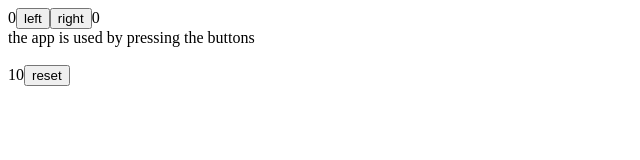
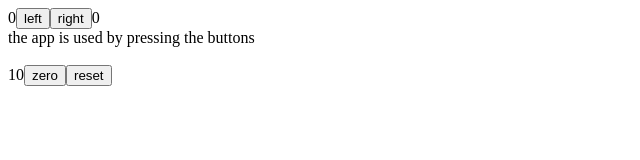
Before and after one commit to dollybuzz/fullstackopen, a React (Vite) app in the folder part1/unicafe/: page / in a window 1280 px wide. Shown: the top 160 px of the page, without its empty margins (0-640 px from the left). Built offline with nearby package versions, Linux system fonts and the light colour scheme.

Commit message:
calling functions that return a function

```diff
--- a/part1/unicafe/src/App.jsx
+++ b/part1/unicafe/src/App.jsx
@@ -32,9 +32,16 @@ const App = () => {
     setRight(right + 1);
   }
 
-  const handleClick = () => {
+  const handleClick = () => { //using event handlers
     console.log("Clicked the button");
     setValue(0);
+  }
+
+  const resetValue = () => { //calling a function that returns a function
+    const reset = () => {
+      setValue(10);
+    }
+    return reset;
   }
 
   return (
@@ -46,7 +53,8 @@ const App = () => {
      <History allClick={allClicks} />
      <br></br>
       {value}
-     <button onClick={handleClick}>reset</button>
+     <button onClick={handleClick}>zero</button>
+     <button onClick={resetValue()}>reset</button>
     </div>
   )
 }
```
